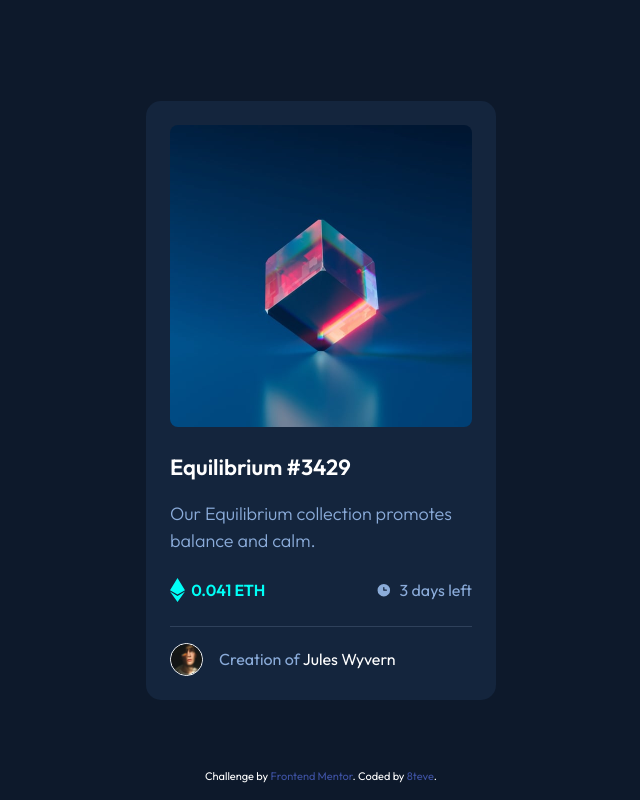
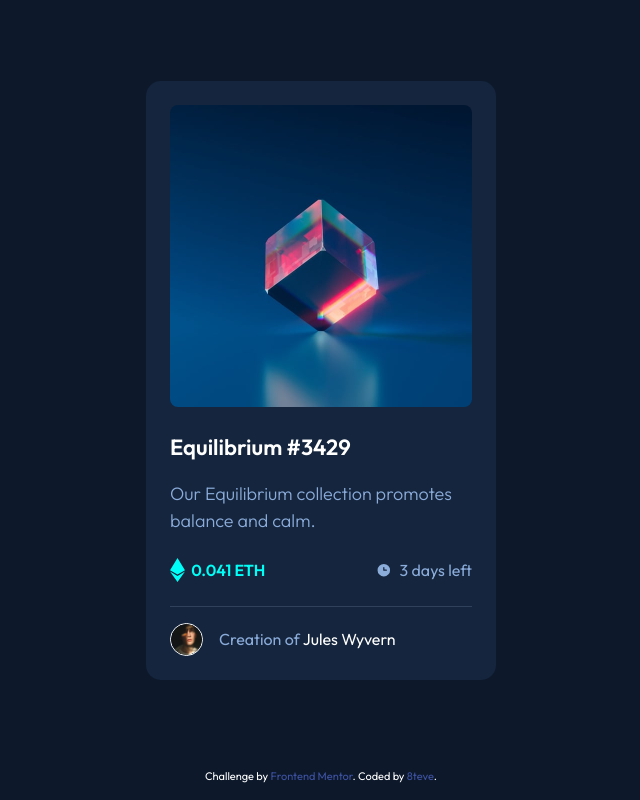
Before and after one commit to S7eve8/FEM_NFT-Preview-Card, a Vue app: page / in a window 1280 px wide. Shown: the whole page, without its empty margins (319-959 px from the left). Built offline with nearby package versions, Linux system fonts and the light colour scheme.

Commit message:
fix: add margin to fix position

```diff
--- a/src/components/TheNftPreview.vue
+++ b/src/components/TheNftPreview.vue
@@ -23,7 +23,7 @@ const nftCardData = {
 		<h1 class="sr-only">NFT Preview Card</h1>
 	</header>
 	<main class="flex h-full items-center justify-center">
-		<NftPreviewCard :nftCardData="nftCardData"></NftPreviewCard>
+		<NftPreviewCard class="mb-10" :nftCardData="nftCardData"></NftPreviewCard>
 	</main>
 	<footer class="absolute bottom-0 w-full p-4 text-white">
 		<AttributionComp
```
